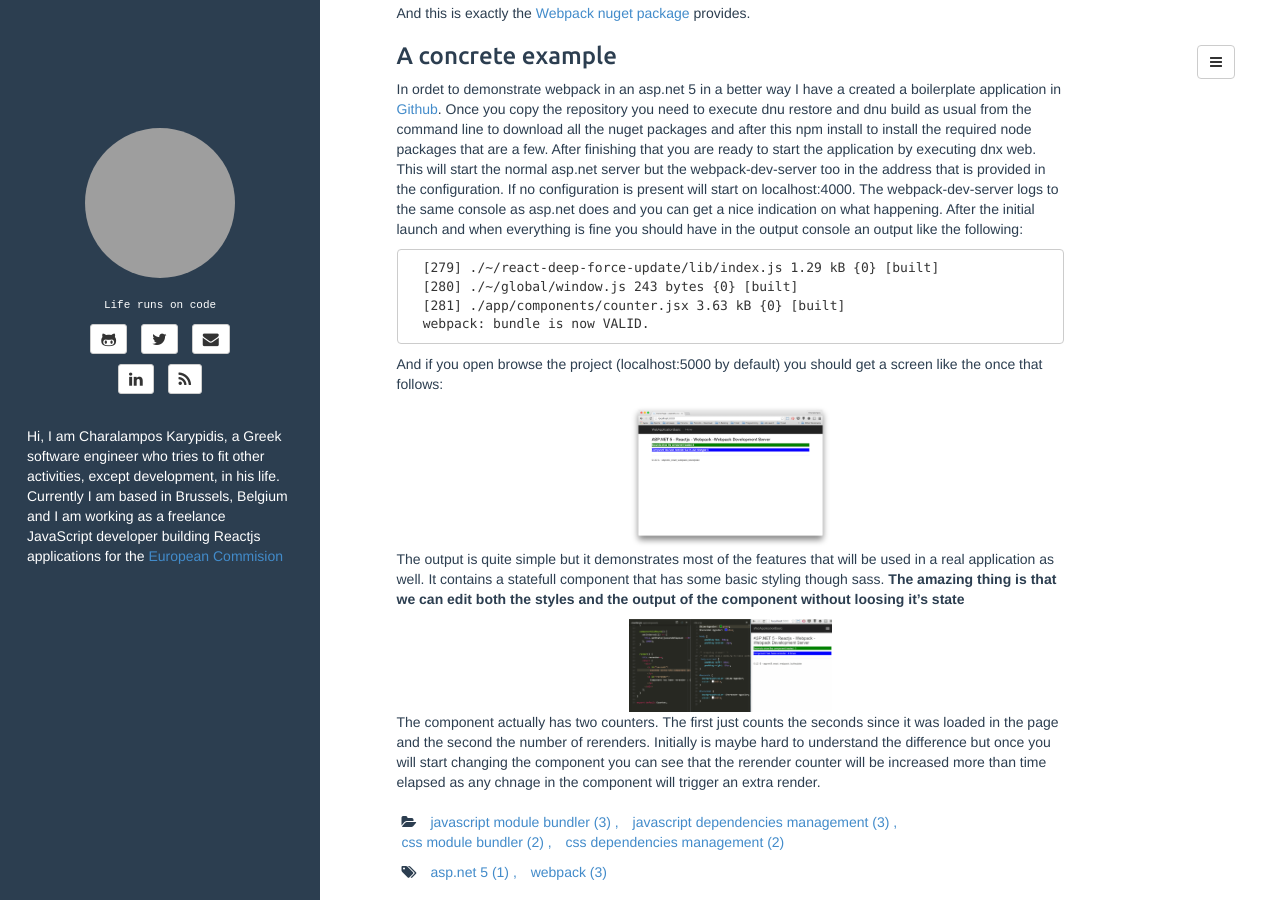
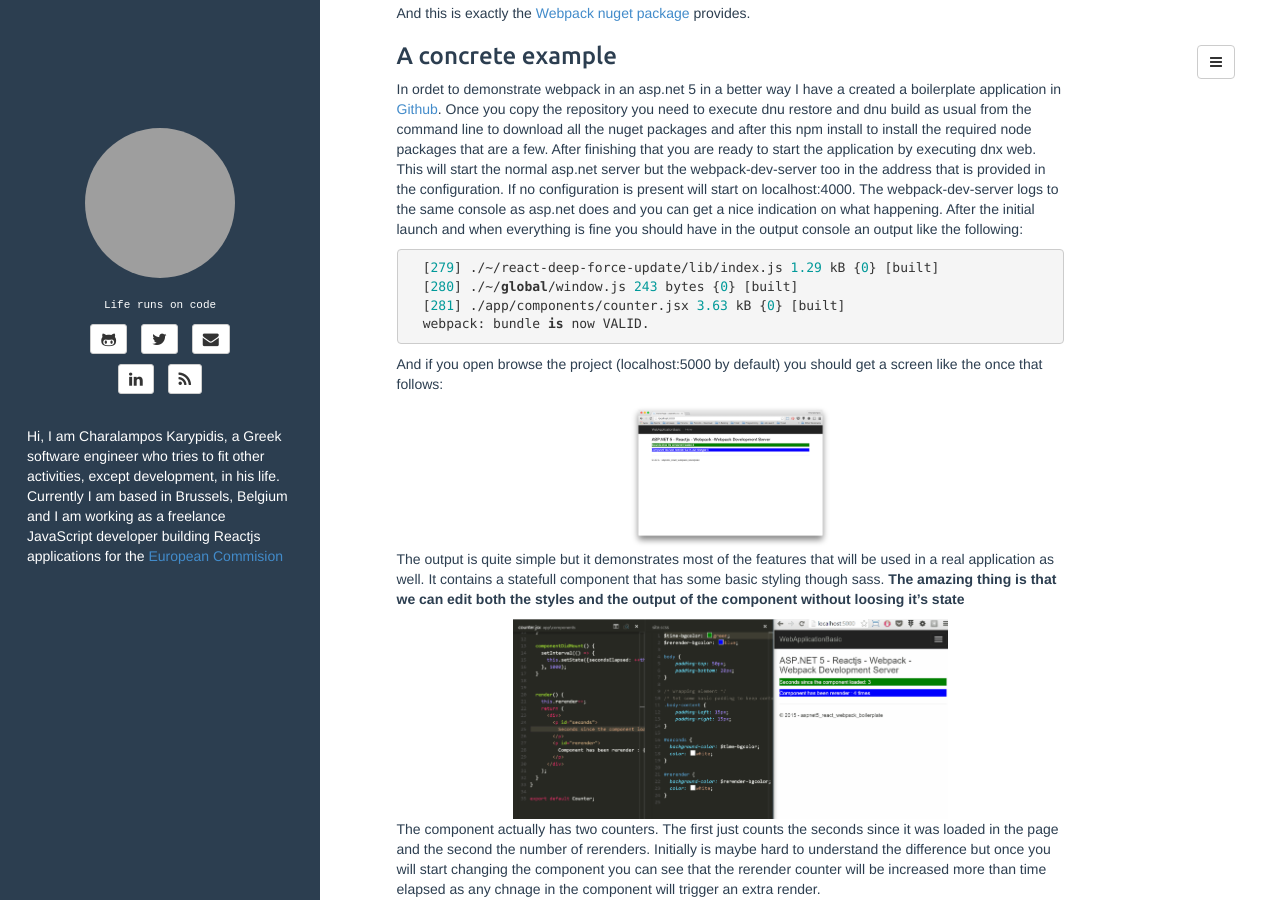
Before and after one commit to xabikos/xabikos.github.io, a Jekyll site: the page built from _posts/2015-12-15-asp.net-5-and-webpack-part-1.md, in a window 1280 px wide and 900 px high, scrolled down 1234 px. Built offline with Jekyll 4.4.1, drawn with Linux system fonts in a browser that asks for light colours; comment, search, counter and statistics services are not loaded; grey boxes are pictures that could not be loaded.

Commit message:
Fix gif size and code highlight

````diff
--- a/_posts/2015-12-15-asp.net-5-and-webpack-part-1.md
+++ b/_posts/2015-12-15-asp.net-5-and-webpack-part-1.md
@@ -56,12 +56,12 @@
 If no configuration is present will start on localhost:4000. The webpack-dev-server logs to the same console as asp.net does and you can get a nice indication on what happening.
 After the initial launch and when everything is fine you should have in the output console an output like the following:
 
-```
+{% highlight c# %}
   [279] ./~/react-deep-force-update/lib/index.js 1.29 kB {0} [built]
   [280] ./~/global/window.js 243 bytes {0} [built]
   [281] ./app/components/counter.jsx 3.63 kB {0} [built]
   webpack: bundle is now VALID.
-```
+{% endhighlight %}
 
 And if you open browse the project (localhost:5000 by default) you should get a screen like the once that follows:
 
@@ -77,7 +77,7 @@
 **The amazing thing is that we can edit both the styles and the output of the component without loosing it's state**
 
 <div class="row">
-   <div class="col-sm-6 col-sm-offset-3 col-md-4 col-md-offset-4">
+   <div class="col-sm-6 col-sm-offset-3 col-md-8 col-md-offset-2">
         <a href="/assets/images/hotloading.gif" class="select node folder">
             <img src="/assets/images/hotloading.gif" alt="select node folder">
         </a>
````
